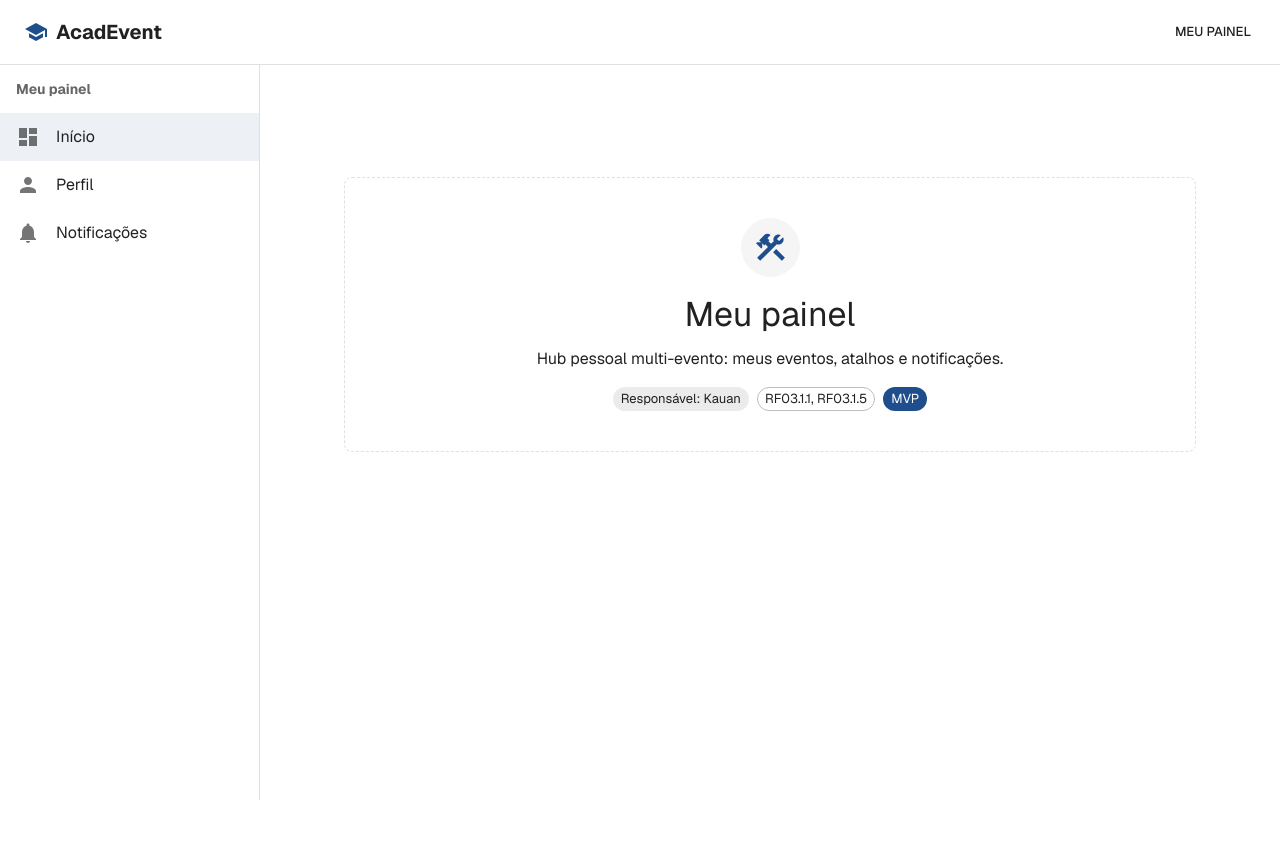
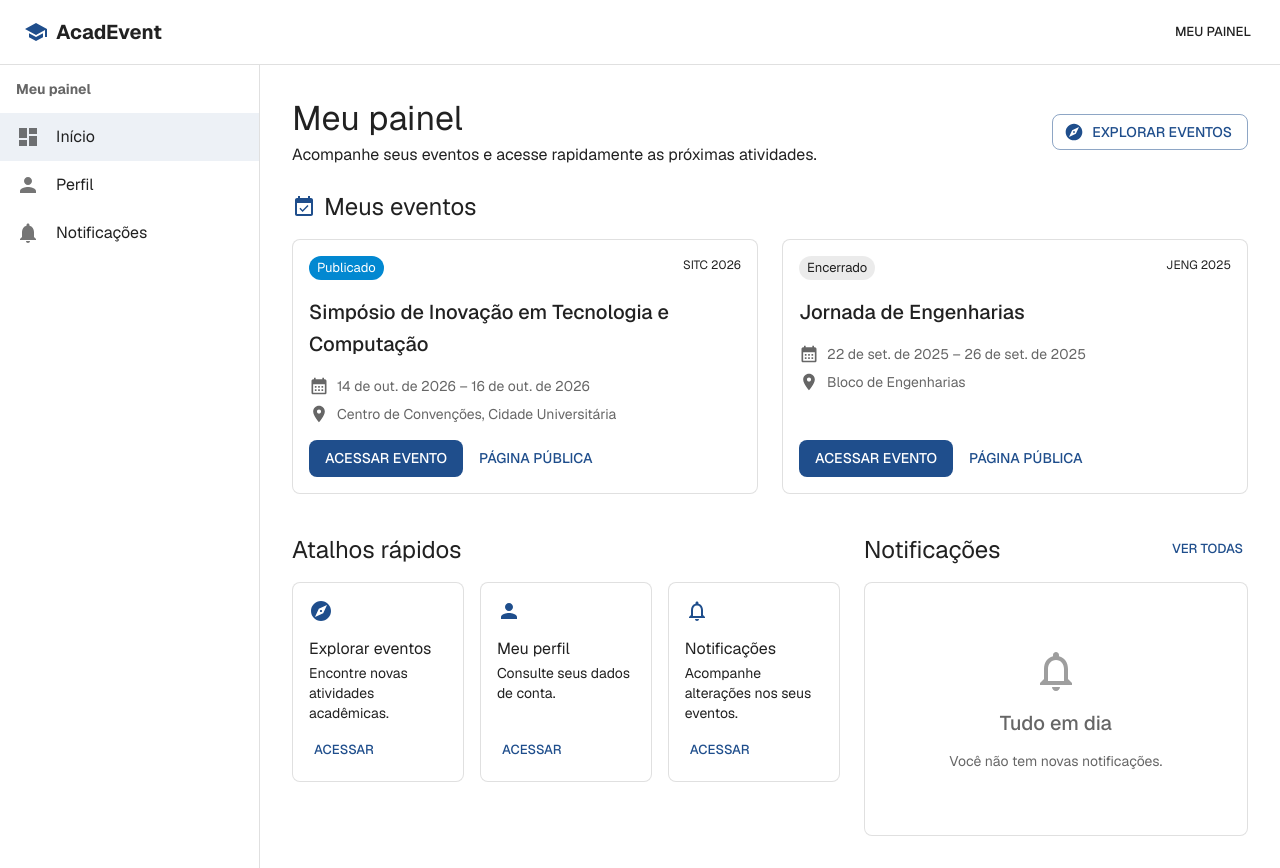
Before and after one commit to AcadEvent/acadevent, a Next.js app in the folder frontend/: page /painel in a window 1280 px wide. Before the commit the page ends 800 px from the top, so only its background shows below. Built offline with nearby package versions, Linux system fonts and the light colour scheme; no server answers; what @mui/material-nextjs would draw is missing.

Commit message:
feat(painel): implementa hub pessoal de eventos

```diff
--- a/frontend/src/app/(painel)/painel/page.tsx
+++ b/frontend/src/app/(painel)/painel/page.tsx
@@ -6,18 +6,252 @@
  * DADOS: getMeusEventos() (via src/lib/api — nunca fetch direto)
  * ESTADOS: loading (Skeleton) / vazio (EmptyState) / erro (Alert)
  * DONE: responsivo, usa tokens do tema (sem cor hardcoded), estados cobertos,
- *   este placeholder substituído por conteúdo real. Ver docs/atribuicoes.md.
+ *   placeholder substituído. Loading em loading.tsx; erro no boundary raiz.
+ *   Ver docs/atribuicoes.md.
  */
-import PagePlaceholder from "@/components/ui/PagePlaceholder";
+import type { Metadata } from "next";
 
-export default function Page() {
+import CalendarMonthIcon from "@mui/icons-material/CalendarMonth";
+import EventAvailableIcon from "@mui/icons-material/EventAvailable";
+import ExploreIcon from "@mui/icons-material/Explore";
+import NotificationsNoneIcon from "@mui/icons-material/NotificationsNone";
+import PersonIcon from "@mui/icons-material/Person";
+import PlaceIcon from "@mui/icons-material/Place";
+import Box from "@mui/material/Box";
+import Button from "@mui/material/Button";
+import Card from "@mui/material/Card";
+import CardActions from "@mui/material/CardActions";
+import CardContent from "@mui/material/CardContent";
+import Chip from "@mui/material/Chip";
+import Grid from "@mui/material/Grid";
+import Paper from "@mui/material/Paper";
+import Stack from "@mui/material/Stack";
+import Typography from "@mui/material/Typography";
+
+import PageHeader from "@/components/layout/PageHeader";
+import EmptyState from "@/components/ui/EmptyState";
+import { getMeusEventos } from "@/lib/api";
+import type { Evento, StatusEvento } from "@/lib/types";
+
+export const metadata: Metadata = {
+  title: "Meu painel",
+};
+
+const STATUS_EVENTO: Record<
+  StatusEvento,
+  { label: string; color: "default" | "info" | "success" }
+> = {
+  rascunho: { label: "Rascunho", color: "default" },
+  publicado: { label: "Publicado", color: "info" },
+  em_andamento: { label: "Em andamento", color: "success" },
+  encerrado: { label: "Encerrado", color: "default" },
+  arquivado: { label: "Arquivado", color: "default" },
+};
+
+const ATALHOS = [
+  {
+    label: "Explorar eventos",
+    description: "Encontre novas atividades acadêmicas.",
+    href: "/eventos",
+    icon: <ExploreIcon />,
+  },
+  {
+    label: "Meu perfil",
+    description: "Consulte seus dados de conta.",
+    href: "/painel/perfil",
+    icon: <PersonIcon />,
+  },
+  {
+    label: "Notificações",
+    description: "Acompanhe alterações nos seus eventos.",
+    href: "/painel/notificacoes",
+    icon: <NotificationsNoneIcon />,
+  },
+];
+
+const FORMATADOR_DATA = new Intl.DateTimeFormat("pt-BR", {
+  day: "2-digit",
+  month: "short",
+  year: "numeric",
+});
+
+function formatPeriodo(inicio: string, fim: string): string {
+  return `${FORMATADOR_DATA.format(new Date(inicio))} – ${FORMATADOR_DATA.format(
+    new Date(fim),
+  )}`;
+}
+
+function MeuEventoCard({ evento }: { evento: Evento }) {
+  const status = STATUS_EVENTO[evento.status];
+
   return (
-    <PagePlaceholder
-      title={"Meu painel"}
-      owner={"Kauan"}
-      rf={"RF03.1.1, RF03.1.5"}
-      priority={"MVP"}
-      summary={"Hub pessoal multi-evento: meus eventos, atalhos e notificações."}
-    />
+    <Card
+      variant="outlined"
+      sx={{ height: "100%", display: "flex", flexDirection: "column" }}
+    >
+      <CardContent sx={{ flexGrow: 1 }}>
+        <Stack
+          direction="row"
+          spacing={1}
+          sx={{ justifyContent: "space-between", alignItems: "flex-start", mb: 2 }}
+        >
+          <Chip size="small" label={status.label} color={status.color} />
+          {evento.sigla && (
+            <Typography variant="caption" color="text.secondary">
+              {evento.sigla} {evento.edicao}
+            </Typography>
+          )}
+        </Stack>
+
+        <Typography variant="h6" component="h3" gutterBottom>
+          {evento.nome}
+        </Typography>
+
+        <Stack spacing={1} sx={{ mt: 2, color: "text.secondary" }}>
+          <Box sx={{ display: "flex", alignItems: "center", gap: 1 }}>
+            <CalendarMonthIcon fontSize="small" />
+            <Typography variant="body2">
+              {formatPeriodo(evento.inicio, evento.fim)}
+            </Typography>
+          </Box>
+          {evento.local && (
+            <Box sx={{ display: "flex", alignItems: "center", gap: 1 }}>
+              <PlaceIcon fontSize="small" />
+              <Typography variant="body2">{evento.local}</Typography>
+            </Box>
+          )}
+        </Stack>
+      </CardContent>
+
+      <CardActions
+        sx={{
+          px: 2,
+          pb: 2,
+          pt: 0,
+          flexWrap: "wrap",
+          gap: 1,
+          "& > :not(style) ~ :not(style)": { ml: 0 },
+        }}
+      >
+        <Button href={`/painel/eventos/${evento.slug}`} variant="contained">
+          Acessar evento
+        </Button>
+        <Button href={`/eventos/${evento.slug}`} variant="text">
+          Página pública
+        </Button>
+      </CardActions>
+    </Card>
   );
 }
+
+export default async function PainelPage() {
+  const eventos = await getMeusEventos();
+
+  return (
+    <Box sx={{ maxWidth: 1200, mx: "auto" }}>
+      <PageHeader
+        title="Meu painel"
+        subtitle="Acompanhe seus eventos e acesse rapidamente as próximas atividades."
+        actions={
+          <Button href="/eventos" variant="outlined" startIcon={<ExploreIcon />}>
+            Explorar eventos
+          </Button>
+        }
+      />
+
+      <Box component="section" aria-labelledby="meus-eventos-title" sx={{ mb: 5 }}>
+        <Stack
+          direction="row"
+          spacing={1}
+          sx={{ alignItems: "center", mb: 2 }}
+        >
+          <EventAvailableIcon color="primary" />
+          <Typography id="meus-eventos-title" variant="h5" component="h2">
+            Meus eventos
+          </Typography>
+        </Stack>
+
+        {eventos.length === 0 ? (
+          <Paper variant="outlined">
+            <EmptyState
+              title="Você ainda não participa de nenhum evento"
+              description="Explore os eventos publicados e faça sua primeira inscrição."
+              icon={<EventAvailableIcon sx={{ fontSize: 48 }} />}
+              action={
+                <Button href="/eventos" variant="contained">
+                  Encontrar eventos
+                </Button>
+              }
+            />
+          </Paper>
+        ) : (
+          <Grid container spacing={3}>
+            {eventos.map((evento) => (
+              <Grid key={evento.slug} size={{ xs: 12, lg: 6 }}>
+                <MeuEventoCard evento={evento} />
+              </Grid>
+            ))}
+          </Grid>
+        )}
+      </Box>
+
+      <Grid container spacing={3}>
+        <Grid size={{ xs: 12, lg: 7 }}>
+          <Box component="section" aria-labelledby="atalhos-title">
+            <Typography id="atalhos-title" variant="h5" component="h2" sx={{ mb: 2 }}>
+              Atalhos rápidos
+            </Typography>
+            <Grid container spacing={2}>
+              {ATALHOS.map((atalho) => (
+                <Grid key={atalho.href} size={{ xs: 12, sm: 4 }}>
+                  <Paper variant="outlined" sx={{ height: "100%", p: 2 }}>
+                    <Stack spacing={1.5} sx={{ height: "100%" }}>
+                      <Box sx={{ color: "primary.main", display: "inline-flex" }}>
+                        {atalho.icon}
+                      </Box>
+                      <Box sx={{ flexGrow: 1 }}>
+                        <Typography variant="subtitle1" component="h3">
+                          {atalho.label}
+                        </Typography>
+                        <Typography variant="body2" color="text.secondary">
+                          {atalho.description}
+                        </Typography>
+                      </Box>
+                      <Button href={atalho.href} size="small" sx={{ alignSelf: "flex-start" }}>
+                        Acessar
+                      </Button>
+                    </Stack>
+                  </Paper>
+                </Grid>
+              ))}
+            </Grid>
+          </Box>
+        </Grid>
+
+        <Grid size={{ xs: 12, lg: 5 }}>
+          <Box component="section" aria-labelledby="notificacoes-title">
+            <Stack
+              direction="row"
+              spacing={1}
+              sx={{ justifyContent: "space-between", alignItems: "center", mb: 2 }}
+            >
+              <Typography id="notificacoes-title" variant="h5" component="h2">
+                Notificações
+              </Typography>
+              <Button href="/painel/notificacoes" size="small">
+                Ver todas
+              </Button>
+            </Stack>
+            <Paper variant="outlined">
+              <EmptyState
+                title="Tudo em dia"
+                description="Você não tem novas notificações."
+                icon={<NotificationsNoneIcon sx={{ fontSize: 48 }} />}
+              />
+            </Paper>
+          </Box>
+        </Grid>
+      </Grid>
+    </Box>
+  );
+}
--- a/frontend/src/lib/api/eventos.ts
+++ b/frontend/src/lib/api/eventos.ts
@@ -6,6 +6,7 @@ import type { Atividade, Evento, Ministrante } from "@/lib/types";
 import {
   mockAtividades,
   mockEventos,
+  mockMeusEventosSlugs,
   mockMinistrantes,
 } from "@/lib/mock/eventos";
 import { fake } from "./_client";
@@ -16,6 +17,13 @@ export function getEventos(): Promise<Evento[]> {
 
 export function getEventosOrganizador(): Promise<Evento[]> {
   return fake(mockEventos);
+}
+
+/** Eventos dos quais o participante autenticado faz parte (RF03.1.1). */
+export function getMeusEventos(): Promise<Evento[]> {
+  return fake(
+    mockEventos.filter((evento) => mockMeusEventosSlugs.includes(evento.slug)),
+  );
 }
 
 export function getEvento(slug: string): Promise<Evento | null> {
--- a/frontend/src/lib/mock/eventos.ts
+++ b/frontend/src/lib/mock/eventos.ts
@@ -58,6 +58,13 @@ export const mockEventos: Evento[] = [
   },
 ];
 
+/**
+ * Eventos vinculados à conta participante usada na demonstração do painel.
+ * Mantemos apenas os slugs aqui para reutilizar a mesma fonte de dados de
+ * eventos e evitar cópias divergentes entre as telas.
+ */
+export const mockMeusEventosSlugs = ["sitc-2026", "jornada-eng-2025"];
+
 export const mockMinistrantes: Ministrante[] = [
   {
     id: "m1",
```
Also changed, not shown: frontend/src/app/(painel)/painel/loading.tsx (added, +33 -0 lines), 1 other file (tests, documents, lock files or other folders).
